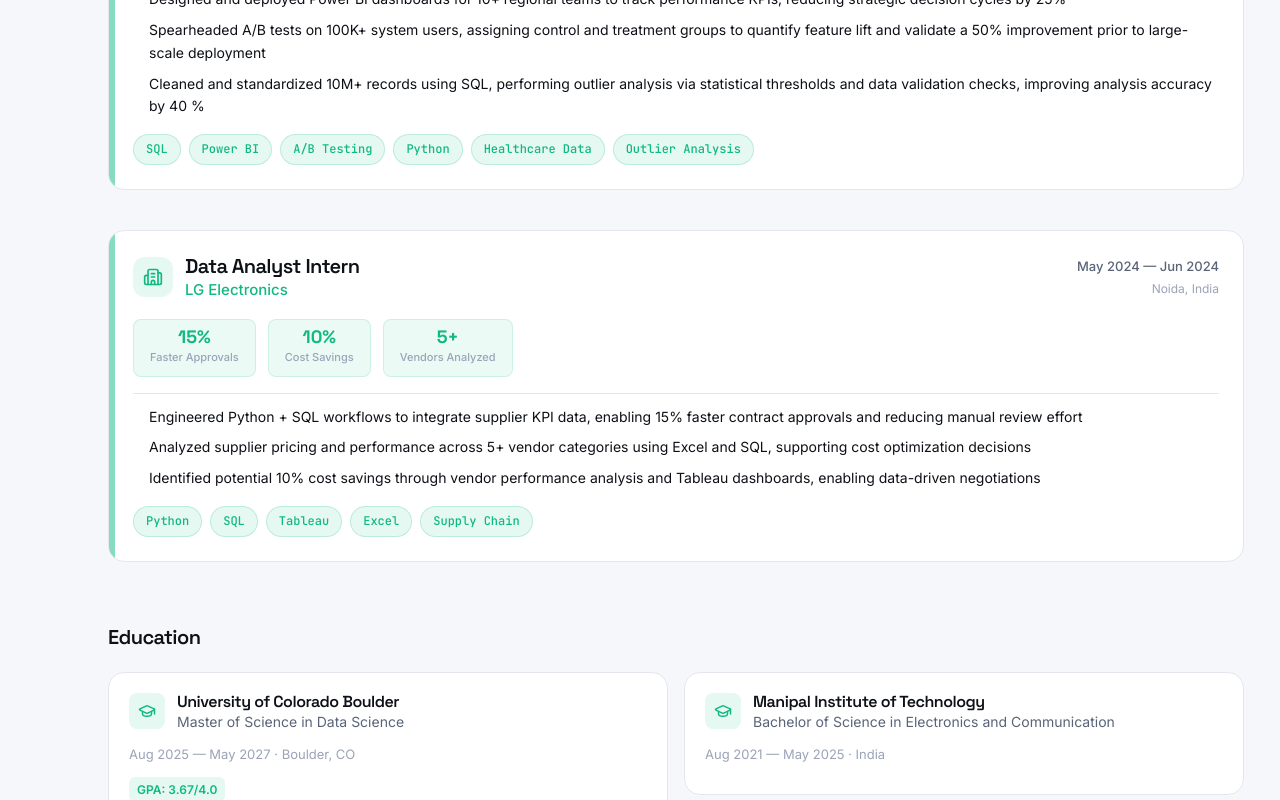
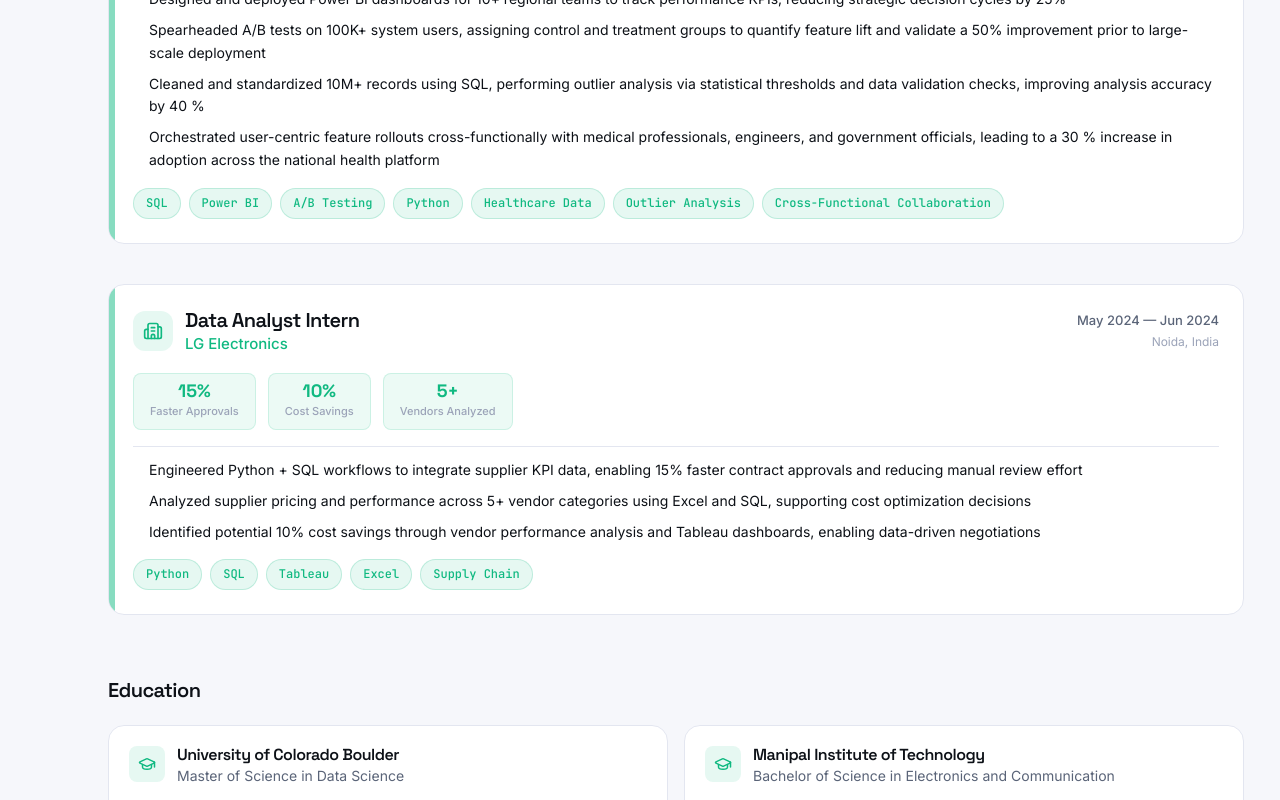
Before and after one commit to himanshumjain15/Portfolio, a Next.js app: page /Portfolio/ in a window 1280 px wide. Shown: the part 1920-2720 px from the top of the page. Built offline with nearby package versions, Linux system fonts and the light colour scheme.

Commit message:
fix: add user-centric feature rollout bullet and update tags in Ernst & Young experience

```diff
--- a/src/data/portfolio.ts
+++ b/src/data/portfolio.ts
@@ -96,9 +96,10 @@ export const experiences: Experience[] = [
       "Transformed 10M+ healthcare records into actionable insights using SQL, enabling stakeholders to track adoption trends and optimize rollout of the Tele-Manas application",
       "Designed and deployed Power BI dashboards for 10+ regional teams to track performance KPIs, reducing strategic decision cycles by 25%",
       "Spearheaded A/B tests on 100K+ system users, assigning control and treatment groups to quantify feature lift and validate a 50% improvement prior to large-scale deployment",
-      "Cleaned and standardized 10M+ records using SQL, performing outlier analysis via statistical thresholds and data validation checks, improving analysis accuracy by 40 % "
+      "Cleaned and standardized 10M+ records using SQL, performing outlier analysis via statistical thresholds and data validation checks, improving analysis accuracy by 40 % ",
+      "Orchestrated user-centric feature rollouts cross-functionally with medical professionals, engineers, and government officials, leading to a 30 % increase in adoption across the national health platform"
     ],
-    tags: ["SQL", "Power BI", "A/B Testing", "Python", "Healthcare Data","Outlier Analysis"],
+    tags: ["SQL", "Power BI", "A/B Testing", "Python", "Healthcare Data","Outlier Analysis","Cross-Functional Collaboration"],
   },
   {
     company: "LG Electronics",
@@ -285,6 +286,7 @@ export const skillGroups: SkillGroup[] = [
       { name: "EDA", proof: "All projects", level: "expert" },
       { name: "Feature Engineering", proof: "Hate Speech Mining", level: "proficient" },
       { name: "Bootstrapping", proof: "Wine Quality Analysis", level: "proficient" },
+      { name: "Outlier Analysis", proof: "EY — data validation", level: "expert" },
     ],
   },
   {
```
